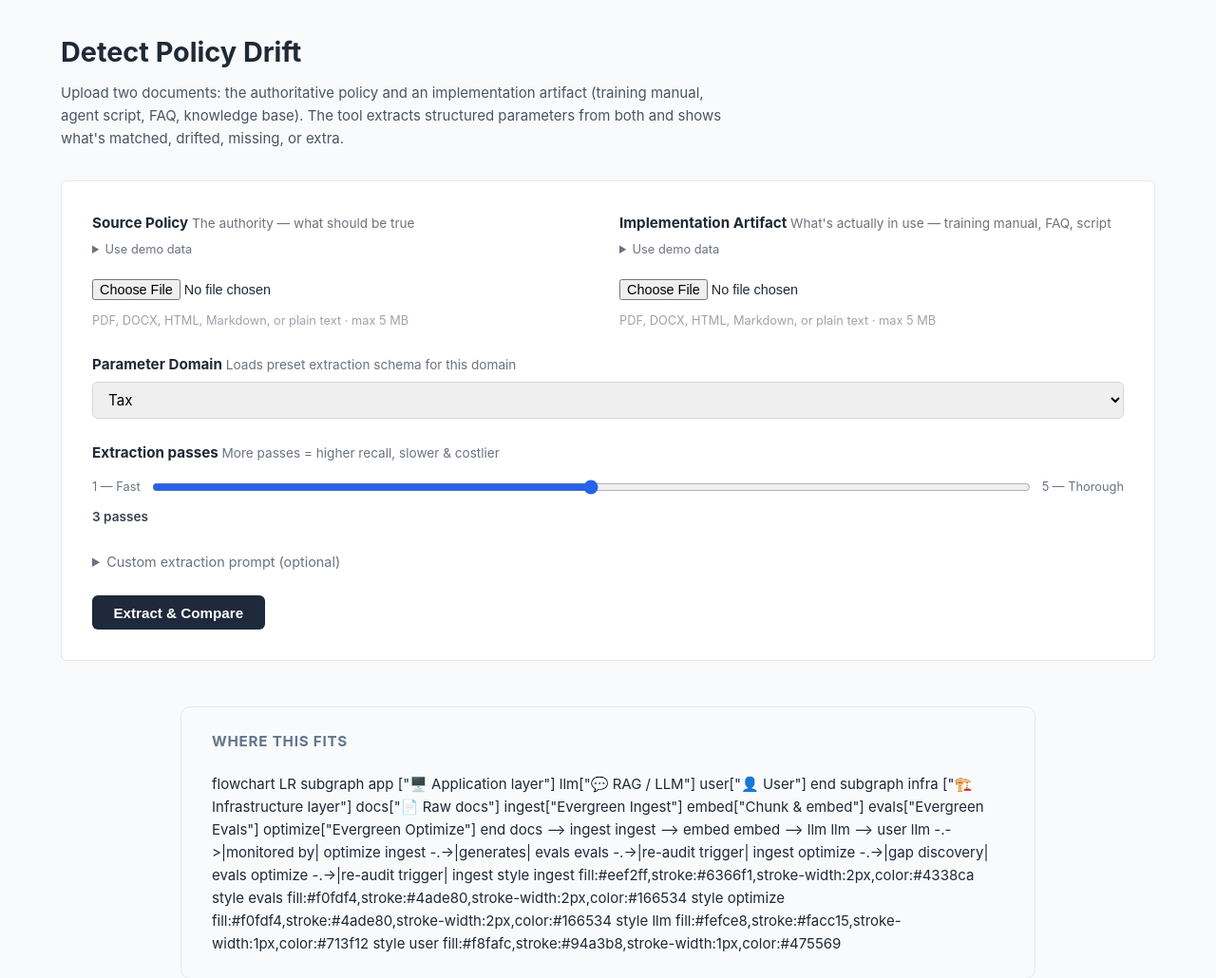
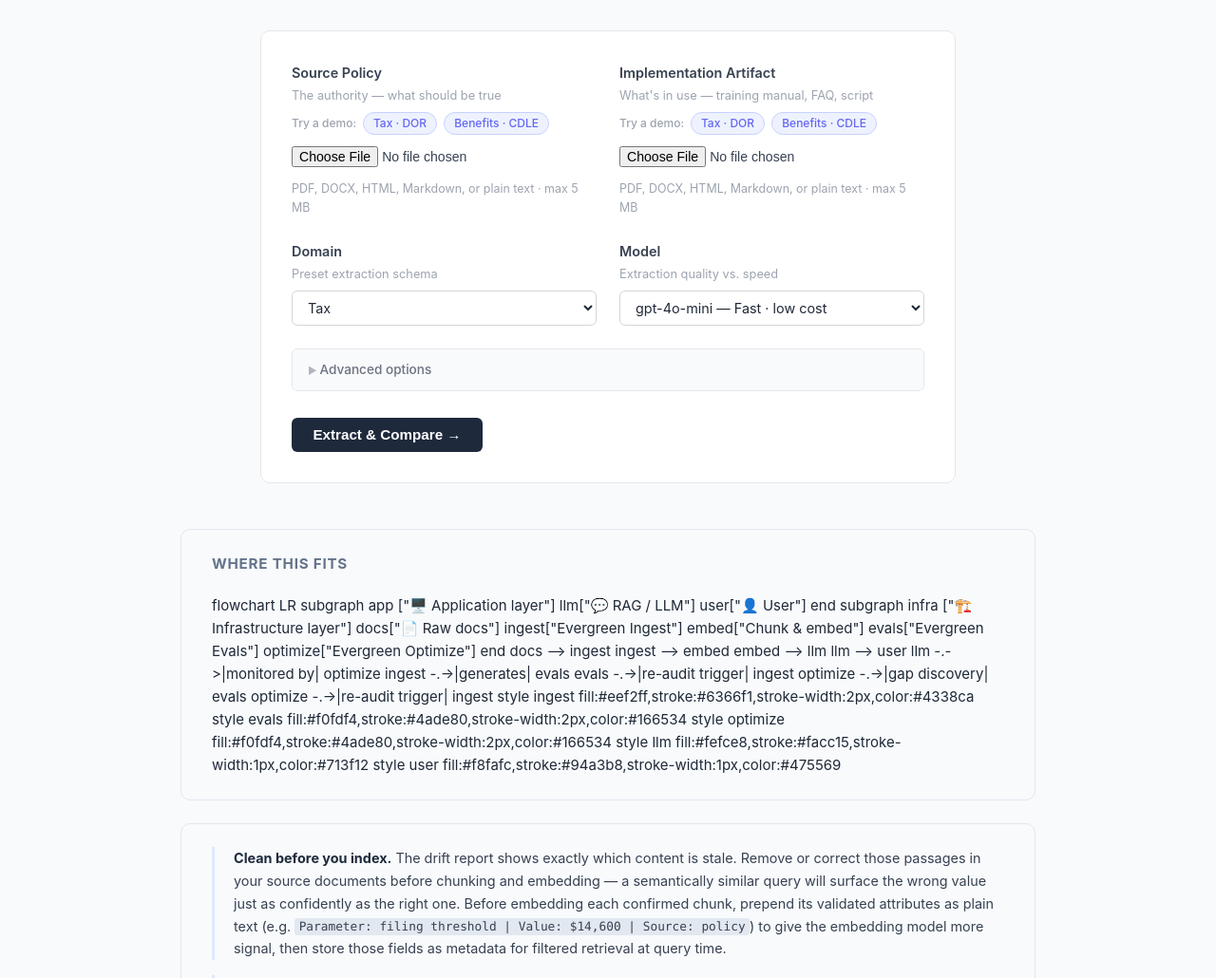
Before and after one commit to akschneider1/Evergreen-Ingest-v2, a FastAPI app: page / in a window 1280 px wide. Shown: the part 52-1082 px from the top of the page at 95% size. Run offline with FastAPI, Linux system fonts and the light colour scheme.

Commit message:
Redesign landing form: demo chips, model dropdown, cleaner UX
- Replace <details> demo pickers with inline pill chips; clicking a chip
  sets the hidden demo input and deselects on file pick (and vice versa)
- Add Model dropdown: gpt-4o-mini / gpt-4o / gpt-4.1-mini / gpt-4.1
- Domain + Model sit in a clean two-col row
- Collapse extraction passes + custom prompt into Advanced section
- Remove h1 / lead paragraph — header tagline covers it
- Wire model through upload handler → meta.json → _run_pipeline →
  extract_document (model_id param overrides config.yaml default)
- CSS: chip styles, focus rings on selects, styled Advanced toggle

Co-Authored-By: Claude Sonnet 4.6 <noreply@anthropic.com>

```diff
--- a/Evergreen-Ingest/app.py
+++ b/Evergreen-Ingest/app.py
@@ -143,8 +143,9 @@ def _run_pipeline(
     try:
         meta["status"] = "extracting_policy"
         _write_meta(comparison_id, meta)
-        passes = meta.get("extraction_passes", CONFIG.get("extraction_passes", 3))
-        _log(f"Extracting parameters from policy document ({policy_path.name})… ({passes} pass{'es' if passes != 1 else ''})")
+        passes = meta.get("extraction_passes", CONFIG.get("extraction_passes", 1))
+        model_id = meta.get("model", CONFIG.get("model_id", "gpt-4o-mini"))
+        _log(f"Extracting parameters from policy document ({policy_path.name})… (model={model_id}, {passes} pass{'es' if passes != 1 else ''})")
 
         policy_jsonl, _, policy_doc = extract_module.extract_document(
             source_path=policy_path,
@@ -153,13 +154,14 @@ def _run_pipeline(
             comparison_id=comparison_id,
             doc_slot="policy",
             extraction_passes=passes,
+            model_id=model_id,
         )
         n_policy = len(policy_doc.extractions or [])
         _log(f"Policy extraction complete — {n_policy} parameter(s) found.")
 
         meta["status"] = "extracting_implementation"
         _write_meta(comparison_id, meta)
-        _log(f"Extracting parameters from implementation document ({impl_path.name})… ({passes} pass{'es' if passes != 1 else ''})")
+        _log(f"Extracting parameters from implementation document ({impl_path.name})… (model={model_id}, {passes} pass{'es' if passes != 1 else ''})")
 
         impl_jsonl, _, impl_doc = extract_module.extract_document(
             source_path=impl_path,
@@ -168,6 +170,7 @@ def _run_pipeline(
             comparison_id=comparison_id,
             doc_slot="implementation",
             extraction_passes=passes,
+            model_id=model_id,
         )
         n_impl = len(impl_doc.extractions or [])
         _log(f"Implementation extraction complete — {n_impl} parameter(s) found.")
@@ -217,16 +220,23 @@ DEMO_FILES = {
 }
 
 
+ALLOWED_MODELS = {
+    "gpt-4o-mini", "gpt-4o", "gpt-4.1-mini", "gpt-4.1",
+    "gemini-2.5-flash", "gemini-2.0-flash",
+}
+
+
 @app.post("/upload")
 async def upload(
     background_tasks: BackgroundTasks,
     policy_file: UploadFile = Form(...),
     implementation_file: UploadFile = Form(...),
     domain: str = Form(...),
+    model: str = Form("gpt-4o-mini"),
     custom_prompt: str = Form(""),
     policy_demo: str = Form(""),
     implementation_demo: str = Form(""),
-    extraction_passes: int = Form(3),
+    extraction_passes: int = Form(1),
 ):
     # Substitute demo fixture if no real file was uploaded
     def _resolve(upload: UploadFile, demo_key: str) -> tuple[str, bytes]:
@@ -272,12 +282,17 @@ async def upload(
     policy_path.write_bytes(policy_bytes)
     impl_path.write_bytes(impl_bytes)
 
+    # Validate model
+    if model not in ALLOWED_MODELS:
+        model = "gpt-4o-mini"
+
     # Write initial meta (status: pending)
     meta = {
         "comparison_id": comparison_id,
         "created_at": datetime.now(timezone.utc).isoformat(),
         "status": "pending",
         "domain": domain,
+        "model": model,
         "custom_prompt": custom_prompt,
         "policy_filename": policy_name,
         "implementation_filename": impl_name,
--- a/Evergreen-Ingest/extract.py
+++ b/Evergreen-Ingest/extract.py
@@ -64,6 +64,7 @@ def extract_document(
     comparison_id: str,
     doc_slot: str,  # "policy" or "implementation"
     extraction_passes: int | None = None,
+    model_id: str | None = None,
 ) -> tuple[Path, Path, object]:
     """
     Run langextract on a document using domain-specific few-shot examples.
@@ -85,7 +86,7 @@ def extract_document(
 
     document_text = read_document(source_path)
     passes = extraction_passes if extraction_passes is not None else config.get("extraction_passes", 1)
-    model = config.get("model_id", "gpt-4o-mini")
+    model = model_id if model_id is not None else config.get("model_id", "gpt-4o-mini")
     logger.info(
         "Starting extraction %s/%s — %d chars, model=%s, passes=%d",
         comparison_id,
--- a/Evergreen-Ingest/static/style.css
+++ b/Evergreen-Ingest/static/style.css
@@ -119,27 +119,100 @@ footer {
 footer a { color: var(--color-pending); }
 
 /* ---- Upload page ---- */
-.upload-page h1 { font-size: 1.8rem; margin-bottom: 0.5rem; }
-.lead { color: #4b5563; margin-bottom: 2rem; max-width: 720px; }
-.upload-form { background: white; border: 1px solid #e5e7eb; border-radius: var(--radius); padding: 2rem; }
+.upload-page { max-width: 780px; }
+.upload-form {
+  background: white;
+  border: 1px solid #e5e7eb;
+  border-radius: 10px;
+  padding: 2rem;
+}
 .form-row { margin-bottom: 1.5rem; }
 .form-row.two-col { display: grid; grid-template-columns: 1fr 1fr; gap: 1.5rem; }
-.form-group { display: flex; flex-direction: column; gap: 0.35rem; }
-.form-group label { font-weight: 600; font-size: 0.95rem; }
-.label-hint { font-weight: 400; color: #6b7280; font-size: 0.85rem; }
-.file-hint { font-size: 0.8rem; color: #9ca3af; }
-input[type="file"] { padding: 0.4rem 0; font-size: 0.9rem; }
+.form-group { display: flex; flex-direction: column; gap: 0.4rem; }
+.form-group label { font-weight: 600; font-size: 0.9rem; color: #374151; display: flex; flex-direction: column; gap: 0.2rem; }
+.label-hint { font-weight: 400; color: #9ca3af; font-size: 0.8rem; }
+.file-hint { font-size: 0.78rem; color: #9ca3af; }
+input[type="file"] { padding: 0.4rem 0; font-size: 0.88rem; color: #374151; }
 select, textarea {
   border: 1px solid #d1d5db;
   border-radius: var(--radius);
   padding: 0.5rem 0.75rem;
-  font-size: 0.95rem;
+  font-size: 0.9rem;
   font-family: var(--font);
   width: 100%;
+  color: #1f2937;
+  background: #fff;
 }
-details.advanced { margin-bottom: 1.5rem; }
-details.advanced summary { cursor: pointer; color: #6b7280; font-size: 0.9rem; }
-.form-actions { display: flex; gap: 1rem; }
+select:focus, textarea:focus {
+  outline: none;
+  border-color: #6366f1;
+  box-shadow: 0 0 0 3px rgba(99,102,241,0.1);
+}
+
+/* Demo chips */
+.demo-chips {
+  display: flex;
+  align-items: center;
+  gap: 0.4rem;
+  flex-wrap: wrap;
+}
+.demo-chips-label {
+  font-size: 0.75rem;
+  color: #9ca3af;
+  font-weight: 500;
+  white-space: nowrap;
+}
+.demo-chip {
+  font-size: 0.75rem;
+  font-family: var(--font);
+  font-weight: 500;
+  color: #6366f1;
+  background: #eef2ff;
+  border: 1px solid #c7d2fe;
+  border-radius: 2rem;
+  padding: 0.2rem 0.65rem;
+  cursor: pointer;
+  transition: background 0.15s, border-color 0.15s, color 0.15s;
+  white-space: nowrap;
+}
+.demo-chip:hover {
+  background: #e0e7ff;
+  border-color: #a5b4fc;
+}
+.demo-chip.active {
+  background: #6366f1;
+  border-color: #6366f1;
+  color: white;
+}
+
+/* Advanced section */
+details.advanced {
+  margin-bottom: 1.5rem;
+  border: 1px solid #e5e7eb;
+  border-radius: var(--radius);
+  overflow: hidden;
+}
+details.advanced summary {
+  cursor: pointer;
+  color: #6b7280;
+  font-size: 0.85rem;
+  font-weight: 500;
+  padding: 0.65rem 1rem;
+  background: #f9fafb;
+  user-select: none;
+  list-style: none;
+}
+details.advanced summary::-webkit-details-marker { display: none; }
+details.advanced summary::before {
+  content: "▶ ";
+  font-size: 0.65rem;
+  opacity: 0.5;
+}
+details[open].advanced summary::before { content: "▼ "; }
+details.advanced summary:hover { background: #f3f4f6; color: #374151; }
+.advanced-inner { padding: 1.25rem 1rem 0.5rem; }
+
+.form-actions { display: flex; gap: 1rem; padding-top: 0.25rem; }
 
 /* ---- Buttons ---- */
 .btn-primary {
@@ -449,26 +522,6 @@ details.advanced summary { cursor: pointer; color: #6b7280; font-size: 0.9rem; }
   .viz-frame { display: none; }
 }
 
-.demo-picker {
-  margin-bottom: 0.5rem;
-}
-.demo-picker summary {
-  font-size: 0.8rem;
-  color: #6b7280;
-  cursor: pointer;
-  user-select: none;
-}
-.demo-picker summary:hover {
-  color: #374151;
-}
-.demo-picker select {
-  margin-top: 0.4rem;
-  font-size: 0.85rem;
-  padding: 0.3rem 0.5rem;
-  border: 1px solid #d1d5db;
-  border-radius: 4px;
-  width: 100%;
-}
 
 /* Pizza tracker */
 .tracker {
--- a/Evergreen-Ingest/templates/index.html
+++ b/Evergreen-Ingest/templates/index.html
@@ -15,60 +15,49 @@
 </header>
 
 <main class="upload-page">
-  <h1>Detect Policy Drift</h1>
-  <p class="lead">Upload two documents: the authoritative policy and an implementation artifact
-  (training manual, agent script, FAQ, knowledge base). The tool extracts structured parameters
-  from both and shows what's matched, drifted, missing, or extra.</p>
-
   <form method="POST" action="/upload" enctype="multipart/form-data" class="upload-form">
 
+    <!-- Document pair -->
     <div class="form-row two-col">
       <div class="form-group">
         <label for="policy_file">
-          <strong>Source Policy</strong>
+          Source Policy
           <span class="label-hint">The authority — what should be true</span>
         </label>
-        <details class="demo-picker">
-          <summary>Use demo data</summary>
-          <select name="policy_demo" id="policy_demo" onchange="toggleRequired('policy_file', this.value)">
-            <option value="">— none —</option>
-            <option value="tax_policy">Tax policy (Colorado DOR)</option>
-            <option value="benefits_policy">Benefits policy (Colorado CDLE)</option>
-          </select>
-        </details>
-        <input type="file"
-               id="policy_file"
-               name="policy_file"
+        <div class="demo-chips">
+          <span class="demo-chips-label">Try a demo:</span>
+          <button type="button" class="demo-chip" data-slot="policy" data-key="tax_policy">Tax · DOR</button>
+          <button type="button" class="demo-chip" data-slot="policy" data-key="benefits_policy">Benefits · CDLE</button>
+        </div>
+        <input type="hidden" name="policy_demo" id="policy_demo">
+        <input type="file" id="policy_file" name="policy_file"
                accept=".md,.txt,.html,.htm,.pdf,.docx">
         <span class="file-hint">PDF, DOCX, HTML, Markdown, or plain text · max 5 MB</span>
       </div>
 
       <div class="form-group">
         <label for="implementation_file">
-          <strong>Implementation Artifact</strong>
-          <span class="label-hint">What's actually in use — training manual, FAQ, script</span>
+          Implementation Artifact
+          <span class="label-hint">What's in use — training manual, FAQ, script</span>
         </label>
-        <details class="demo-picker">
-          <summary>Use demo data</summary>
-          <select name="implementation_demo" id="implementation_demo" onchange="toggleRequired('implementation_file', this.value)">
-            <option value="">— none —</option>
-            <option value="tax_implementation">Tax training manual (stale)</option>
-            <option value="benefits_implementation">Benefits training manual (stale)</option>
-          </select>
-        </details>
-        <input type="file"
-               id="implementation_file"
-               name="implementation_file"
+        <div class="demo-chips">
+          <span class="demo-chips-label">Try a demo:</span>
+          <button type="button" class="demo-chip" data-slot="implementation" data-key="tax_implementation">Tax · DOR</button>
+          <button type="button" class="demo-chip" data-slot="implementation" data-key="benefits_implementation">Benefits · CDLE</button>
+        </div>
+        <input type="hidden" name="implementation_demo" id="implementation_demo">
+        <input type="file" id="implementation_file" name="implementation_file"
                accept=".md,.txt,.html,.htm,.pdf,.docx">
         <span class="file-hint">PDF, DOCX, HTML, Markdown, or plain text · max 5 MB</span>
       </div>
     </div>
 
-    <div class="form-row">
+    <!-- Config row -->
+    <div class="form-row two-col">
       <div class="form-group">
         <label for="domain">
-          <strong>Parameter Domain</strong>
-          <span class="label-hint">Loads preset extraction schema for this domain</span>
+          Domain
+          <span class="label-hint">Preset extraction schema</span>
         </label>
         <select name="domain" id="domain">
           {% for d in domains %}
@@ -76,43 +65,57 @@
           {% endfor %}
         </select>
       </div>
+
+      <div class="form-group">
+        <label for="model">
+          Model
+          <span class="label-hint">Extraction quality vs. speed</span>
+        </label>
+        <select name="model" id="model">
+          <option value="gpt-4o-mini">gpt-4o-mini — Fast · low cost</option>
+          <option value="gpt-4o">gpt-4o — Accurate</option>
+          <option value="gpt-4.1-mini">gpt-4.1-mini — Fast · low cost</option>
+          <option value="gpt-4.1">gpt-4.1 — Most accurate</option>
+        </select>
+      </div>
     </div>
 
-    <div class="form-row">
+    <!-- Advanced -->
+    <details class="advanced">
+      <summary>Advanced options</summary>
+      <div class="advanced-inner">
+        <div class="form-row two-col">
           <div class="form-group">
             <label for="extraction_passes">
-          <strong>Extraction passes</strong>
+              Extraction passes
               <span class="label-hint">More passes = higher recall, slower &amp; costlier</span>
             </label>
             <div class="slider-row">
               <span class="slider-label">1 — Fast</span>
               <input type="range" id="extraction_passes" name="extraction_passes"
-                 min="1" max="5" value="3" step="1"
+                     min="1" max="5" value="1" step="1"
                      oninput="document.getElementById('passes-value').textContent = this.value">
               <span class="slider-label">5 — Thorough</span>
             </div>
             <div class="slider-value-row">
-          <span id="passes-value">3</span> pass<span id="passes-plural">es</span>
-        </div>
+              <span id="passes-value">1</span> pass<span id="passes-plural"></span>
             </div>
           </div>
 
-    <details class="advanced">
-      <summary>Custom extraction prompt (optional)</summary>
           <div class="form-group">
             <label for="custom_prompt">
-          Describe what parameters to look for, in plain language.
-          Leave blank to use the domain preset.
+              Custom extraction prompt
+              <span class="label-hint">Leave blank to use domain preset</span>
             </label>
-        <textarea name="custom_prompt"
-                  id="custom_prompt"
-                  rows="4"
-                  placeholder="e.g. Check for income thresholds, filing deadlines, penalty amounts, credit eligibility."></textarea>
+            <textarea name="custom_prompt" id="custom_prompt" rows="3"
+                      placeholder="e.g. Check for income thresholds, filing deadlines, penalty amounts."></textarea>
+          </div>
+        </div>
       </div>
     </details>
 
     <div class="form-actions">
-      <button type="submit" class="btn-primary">Extract &amp; Compare</button>
+      <button type="submit" class="btn-primary">Extract &amp; Compare →</button>
     </div>
 
   </form>
@@ -184,10 +187,34 @@ flowchart LR
   mermaid.initialize({ startOnLoad: true, theme: 'neutral' });
 </script>
 <script>
-function toggleRequired(fileInputId, demoValue) {
-  const fileInput = document.getElementById(fileInputId);
-  fileInput.required = !demoValue;
+// Demo chips
+document.querySelectorAll('.demo-chip').forEach(function(btn) {
+  btn.addEventListener('click', function() {
+    var slot = this.dataset.slot;
+    var key = this.dataset.key;
+    document.getElementById(slot + '_demo').value = key;
+    document.getElementById(slot + '_file').value = '';
+    document.querySelectorAll('.demo-chip[data-slot="' + slot + '"]').forEach(function(c) {
+      c.classList.remove('active');
+    });
+    this.classList.add('active');
+  });
+});
+
+// Clear demo selection when a file is picked
+['policy_file', 'implementation_file'].forEach(function(id) {
+  document.getElementById(id).addEventListener('change', function() {
+    if (this.files.length > 0) {
+      var slot = id.replace('_file', '');
+      document.getElementById(slot + '_demo').value = '';
+      document.querySelectorAll('.demo-chip[data-slot="' + slot + '"]').forEach(function(c) {
+        c.classList.remove('active');
+      });
     }
+  });
+});
+
+// Extraction passes plural
 document.getElementById('extraction_passes').addEventListener('input', function() {
   document.getElementById('passes-plural').textContent = this.value === '1' ? '' : 'es';
 });
```
Lines whose indentation alone changed are shown as unchanged.
